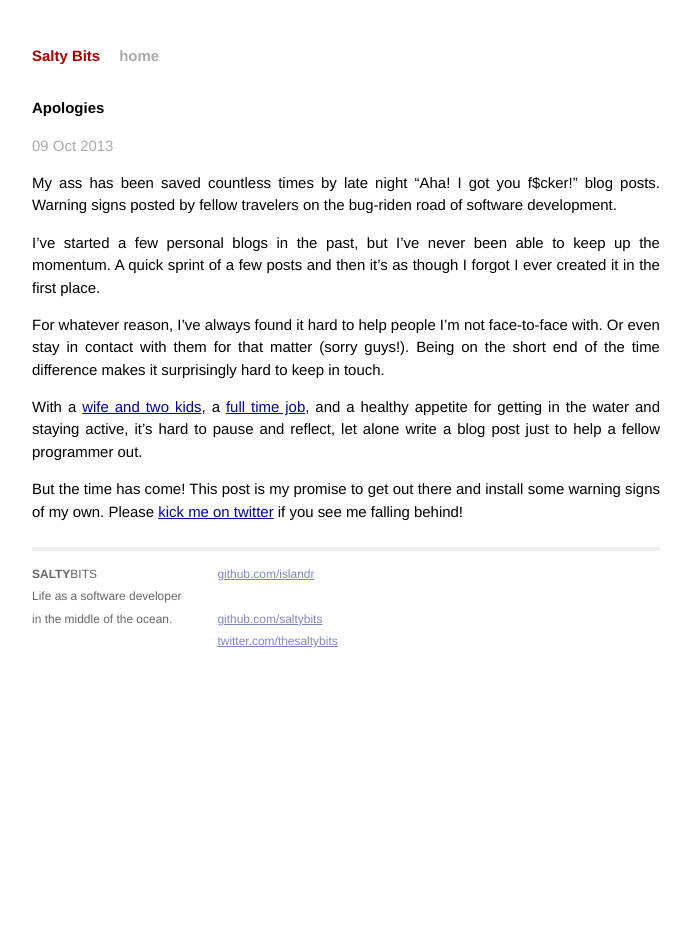
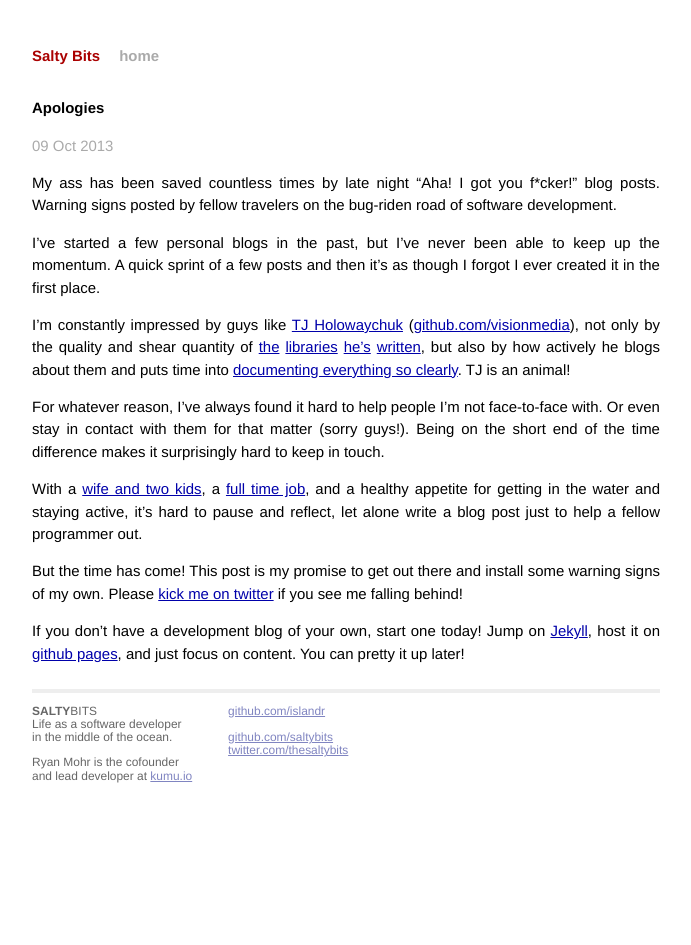
Before and after one commit to saltybits/saltybits.github.io, a Jekyll site: the page built from _posts/2013-10-09-apologies.markdown, in a window 1280 px wide. Shown: the whole page, without its empty margins (294-985 px from the left). Built offline with Jekyll 4.4.1, drawn with Linux system fonts in a browser that asks for light colours; Markdown is read by kramdown in place of the engine named in the settings.

Commit message:
Added TJ shoutout to apologies post

```diff
--- a/_layouts/default.html
+++ b/_layouts/default.html
@@ -30,6 +30,11 @@
                 Life as a software developer<br />
                 in the middle of the ocean.<br />
               </p>
+
+              <p>
+                Ryan Mohr is the cofounder<br />
+                and lead developer at <a href="https://www.kumu.io">kumu.io</a>
+              </p>
             </div>
             <div class="contact">
               <p>
--- a/_posts/2013-10-09-apologies.markdown
+++ b/_posts/2013-10-09-apologies.markdown
@@ -5,9 +5,11 @@ date:   2013-10-09 13:01:51
 categories:
 ---
 
-My ass has been saved countless times by late night "Aha! I got you f$cker!" blog posts. Warning signs posted by fellow travelers on the bug-riden road of software development.
+My ass has been saved countless times by late night "Aha! I got you f*cker!" blog posts. Warning signs posted by fellow travelers on the bug-riden road of software development.
 
 I've started a few personal blogs in the past, but I've never been able to keep up the momentum.  A quick sprint of a few posts and then it's as though I forgot I ever created it in the first place.
+
+I'm constantly impressed by guys like [TJ Holowaychuk][tj] ([github.com/visionmedia][visionmedia]), not only by the quality and shear quantity of [the][1] [libraries][2] [he's][3] [written][4], but also by how actively he blogs about them and puts time into [documenting everything so clearly][rework].  TJ is an animal!
 
 For whatever reason, I've always found it hard to help people I'm not face-to-face with. Or even stay in contact with them for that matter (sorry guys!). Being on the short end of the time difference makes it surprisingly hard to keep in touch.
 
@@ -15,7 +17,17 @@ With a [wife and two kids][instagram], a [full time job][kumu], and a healthy ap
 
 But the time has come! This post is my promise to get out there and install some warning signs of my own. Please [kick me on twitter][kick] if you see me falling behind!
 
+If you don't have a development blog of your own, start one today! Jump on [Jekyll][jekyll], host it on [github pages][jekyllgithub], and just focus on content. You can pretty it up later!
 
+[1]: https://github.com/visionmedia/express
+[2]: https://github.com/visionmedia/jade
+[3]: https://github.com/visionmedia/mocha
+[4]: https://github.com/visionmedia/commander.js
+[rework]: http://tjholowaychuk.com/post/44267035203/modular-css-preprocessing-with-rework
+[tj]: http://tjholowaychuk.com/
+[visionmedia]: https://github.com/visionmedia
 [instagram]: http://instagram.com/rymohr
 [kumu]: http://kumu.io
 [kick]: https://twitter.com/intent/tweet?text=kick%20@thesaltybits
+[jekyll]: http://jekyllrb.com/
+[jekyllgithub]: http://jekyllrb.com/docs/github-pages/
--- a/css/main.css
+++ b/css/main.css
@@ -105,6 +105,7 @@ ul.posts span {
 .site .footer .contact {
   float: left;
   margin-right: 3em;
+  line-height: 1.1em;
 }
 
 .site .footer .contact a {
```
